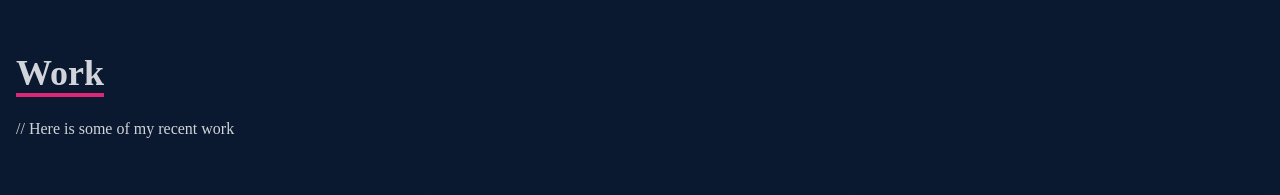
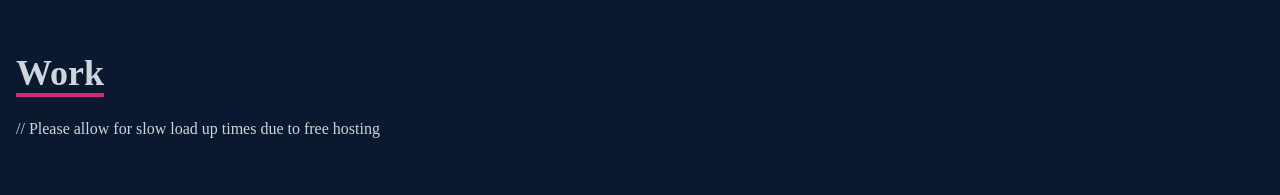
Before and after one commit to Abi-Liu/portfolio, a React (Vite) app in the folder client/: page / in a window 1280 px wide. Shown: the part 950-1145 px from the top of the page. Built offline with nearby package versions, Linux system fonts and the light colour scheme; grey boxes are pictures that could not be loaded.

Commit message:
fixed links to projects

```diff
--- a/client/src/components/Work.jsx
+++ b/client/src/components/Work.jsx
@@ -11,7 +11,9 @@ const Work = () => {
           <p className="text-4xl font-bold inline border-b-4 border-pink-600 text-gray-300">
             Work
           </p>
-          <p className="py-6">// Here is some of my recent work</p>
+          <p className="py-6">
+            // Please allow for slow load up times due to free hosting
+          </p>
         </div>
 
         <div className="grid sm:grid-cols-2 md:grid-cols-3 gap-4">
@@ -29,7 +31,7 @@ const Work = () => {
                 Node.js Express Mongoose Ejs Bootstrap5
               </span>
               <div className="pt-8 text-center">
-                <a href="https://web-production-d555.up.railway.app/">
+                <a href="https://jokr-uvzc.onrender.com/">
                   <button className="text-center rounded-lg px-4 py-3 m-2 bg-white text-gray-700 font-bold text-lg">
                     Demo
                   </button>
@@ -57,7 +59,7 @@ const Work = () => {
                 Node.js Express Mongoose Ejs Cloudinary Bootstrap5
               </span>
               <div className="pt-8 text-center">
-                <a href="https://web-production-ed5b.up.railway.app/">
+                <a href="https://instapic-umux.onrender.com/">
                   <button className="text-center rounded-lg px-4 py-3 m-2 bg-white text-gray-700 font-bold text-lg">
                     Demo
                   </button>
```
Also changed, not shown: 1 other file (tests, documents, lock files or other folders).
